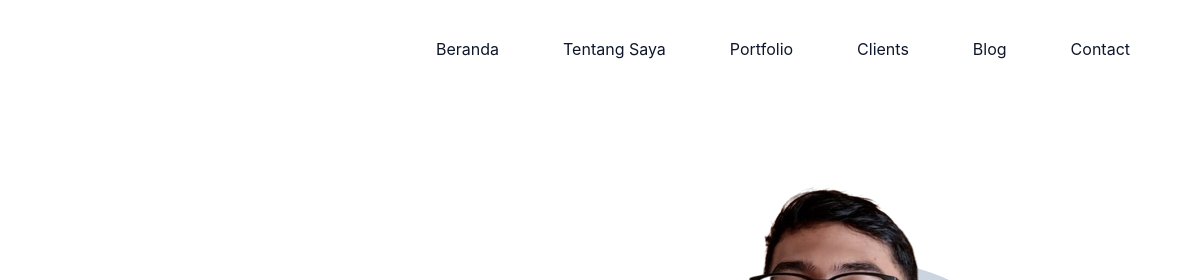
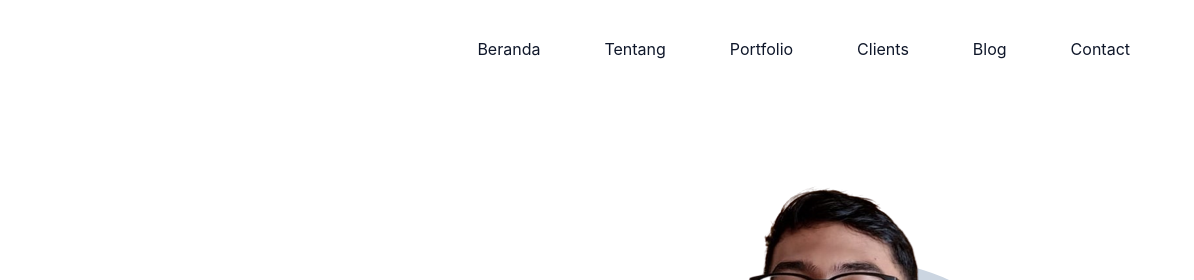
Before and after one commit to bahri405/portfolioku, a website: page index.html in a window 1280 px wide. Shown: the top 280 px of the page, 86-1280 px from the left. Drawn offline with Linux system fonts and the light colour scheme.

Commit message:
change about me

```diff
--- a/index.html
+++ b/index.html
@@ -52,7 +52,7 @@
                   <a
                     class="zoom text-base text-dark py-2 mx-8 flex group-hover:text-second"
                     href="#about"
-                    >Tentang Saya</a
+                    >Tentang</a
                   >
                 </li>
                 <li class="group">
```
